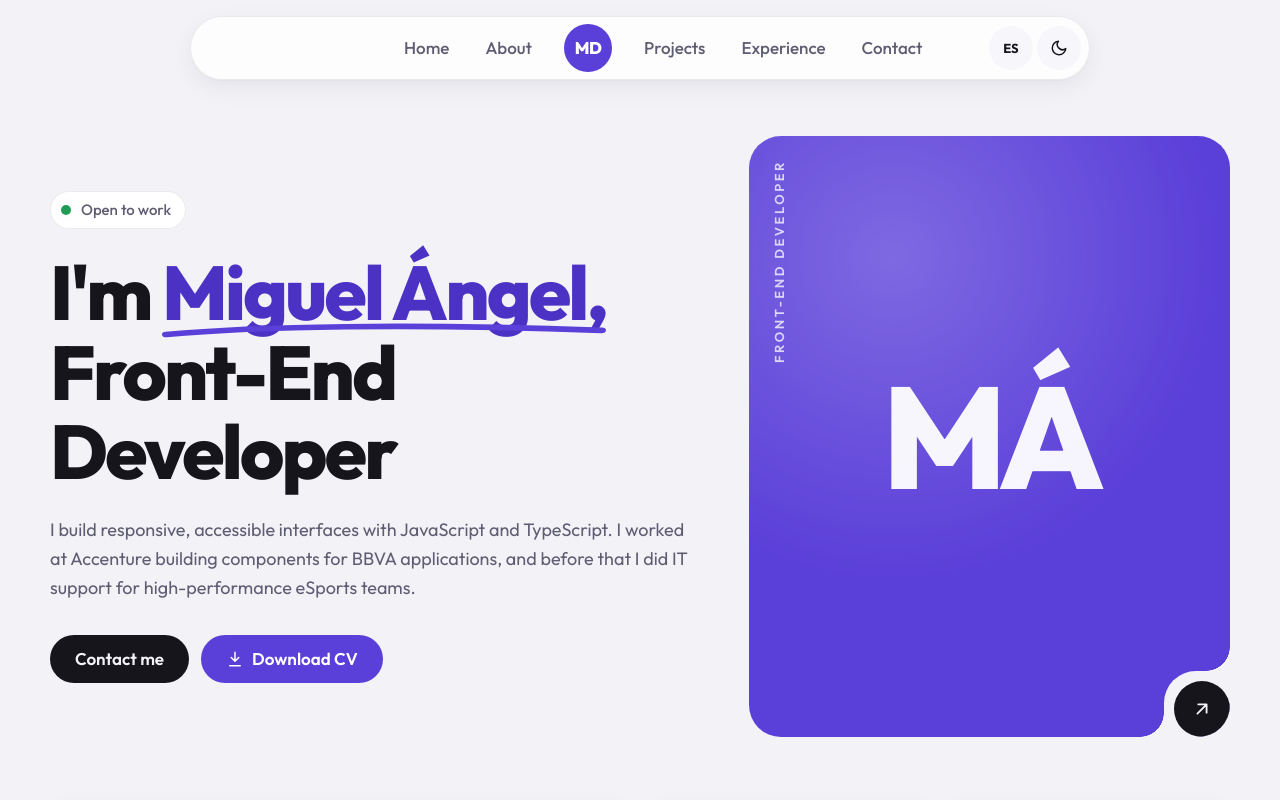
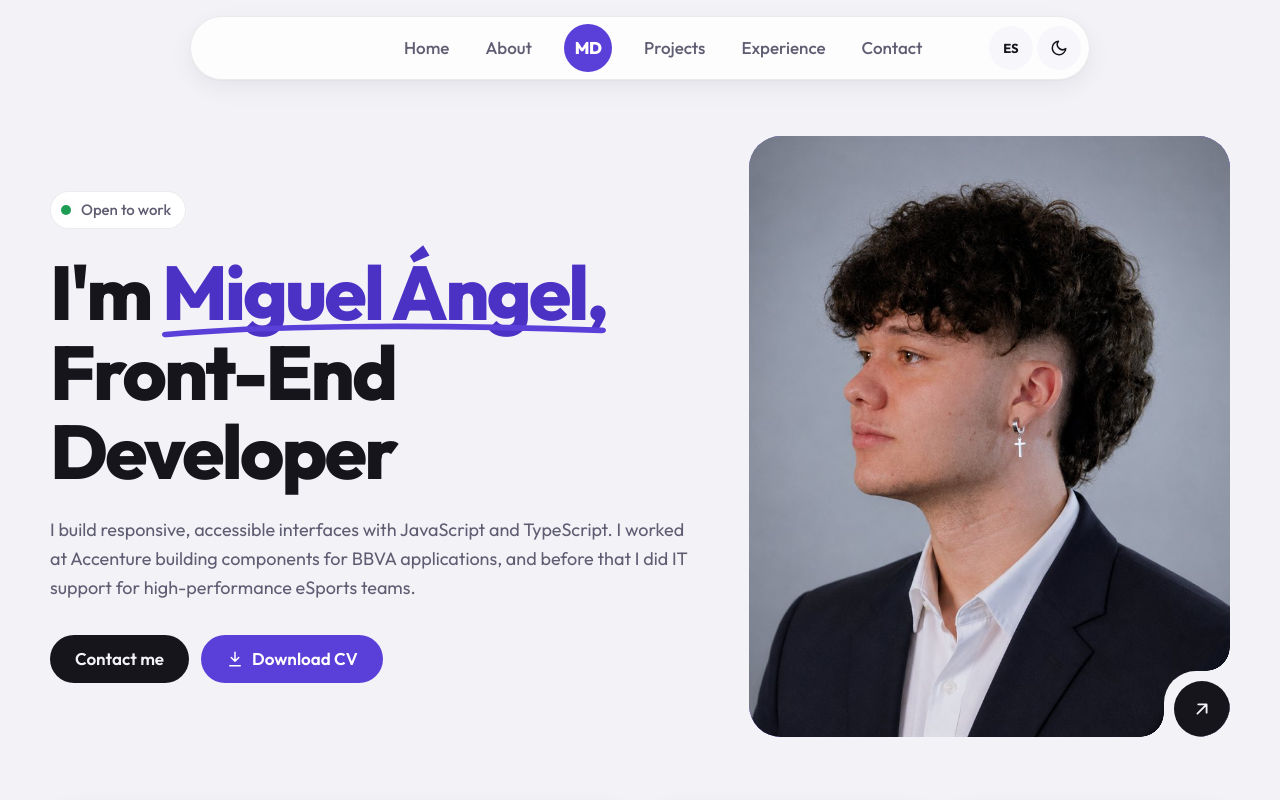
Before and after one commit to MiguelAngelDiazTIC/MiguelAngelDiazTIC.github.io, a React (Vite) app: page / in a window 1280 px wide. Shown: the top 800 px of the page. Built offline with nearby package versions, Linux system fonts and the light colour scheme.

Commit message:
Foto Puesta Readme actualizado

```diff
--- a/src/components/Hero.tsx
+++ b/src/components/Hero.tsx
@@ -36,15 +36,17 @@ export function Hero() {
 
       <div className="hero-photo">
         {profile.photo ? (
-          <img src={profile.photo} alt={profile.fullName} width={400} height={500} />
+          <img src={profile.photo} alt={profile.fullName} width={800} height={948} />
         ) : (
-          <span className="hero-initials" aria-hidden>
-            MÁ
-          </span>
+          <>
+            <span className="hero-initials" aria-hidden>
+              MÁ
+            </span>
+            <span className="hero-vertical" aria-hidden>
+              {l(profile.role)}
+            </span>
+          </>
         )}
-        <span className="hero-vertical" aria-hidden>
-          {l(profile.role)}
-        </span>
         <div className="hero-notch">
           <ArrowButton href="#proyectos" label={t('navProjects')} />
         </div>
--- a/src/data/profile.ts
+++ b/src/data/profile.ts
@@ -19,7 +19,7 @@ export const profile = {
   linkedin: 'https://www.linkedin.com/in/miguel-ángel-díaz-gutiérrez-634605411',
   cv: '/cv/CV_Miguel_Angel_Diaz.pdf',
   /** Pon tu foto en /public y cambia esta ruta, p. ej. '/me.webp'. Sin foto se muestran las iniciales. */
-  photo: undefined as string | undefined,
+  photo: '/me.jpg' as string | undefined,
   languages: [
     { name: { es: 'Español', en: 'Spanish' }, level: { es: 'Nativo', en: 'Native' } },
     { name: { es: 'Inglés', en: 'English' }, level: { es: 'C1', en: 'C1' } },
```
Also changed, not shown: public/me.jpg (added), 1 other file (tests, documents, lock files or other folders).
